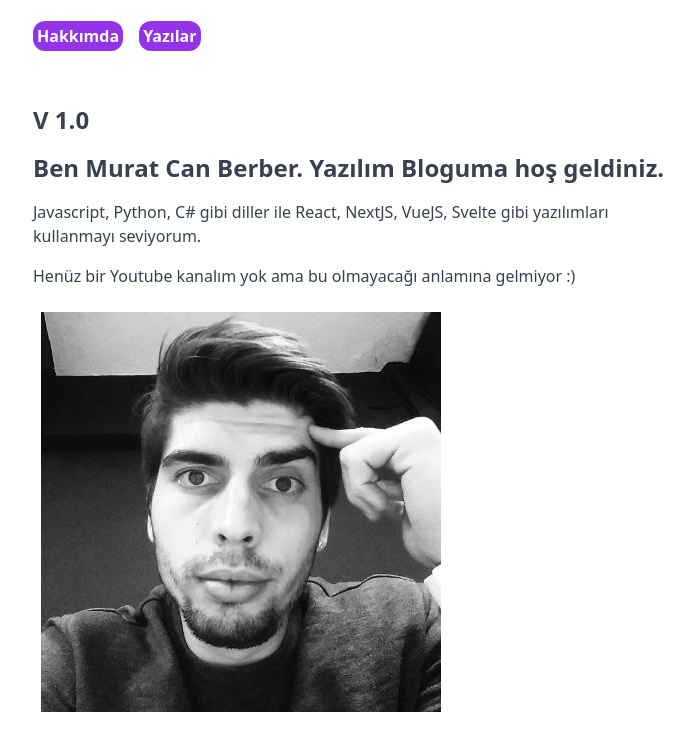
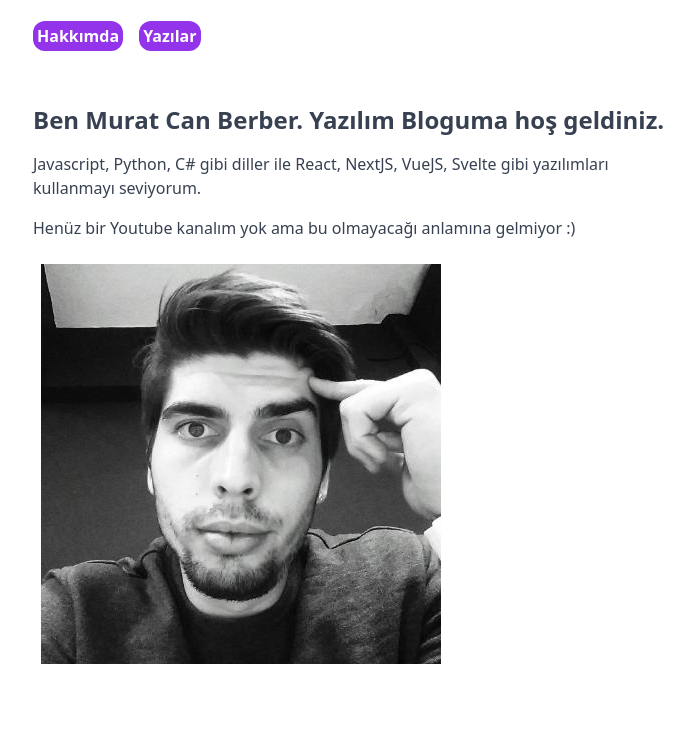
Before and after one commit to muratcanberber/next-blog-with-auth0, a Next.js app: page / in a window 1280 px wide. Shown: the top 750 px of the page, without its empty margins (279-973 px from the left). Built offline with nearby package versions, Linux system fonts and the light colour scheme; no server answers.

Commit message:
delete unnececary stuff

```diff
--- a/pages/index.js
+++ b/pages/index.js
@@ -4,7 +4,6 @@ function HomePage() {
   return (
     <div className="site-container">
       <div className="space-y-4">
-        <h1 className="text-2xl font-bold">V 1.0</h1>
         <h1 className="text-2xl font-bold">
           Ben Murat Can Berber. Yazılım Bloguma hoş geldiniz.
         </h1>
```
